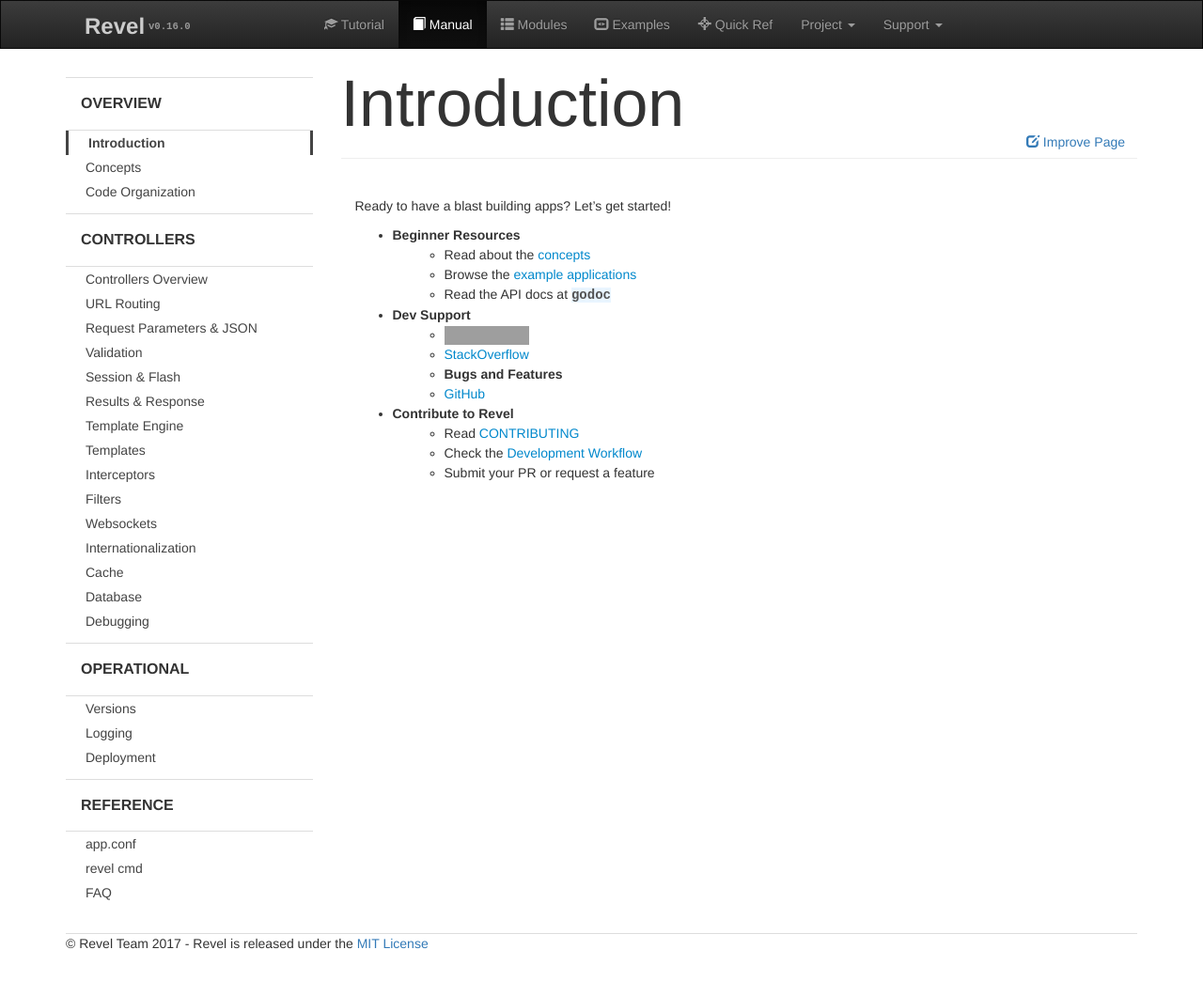
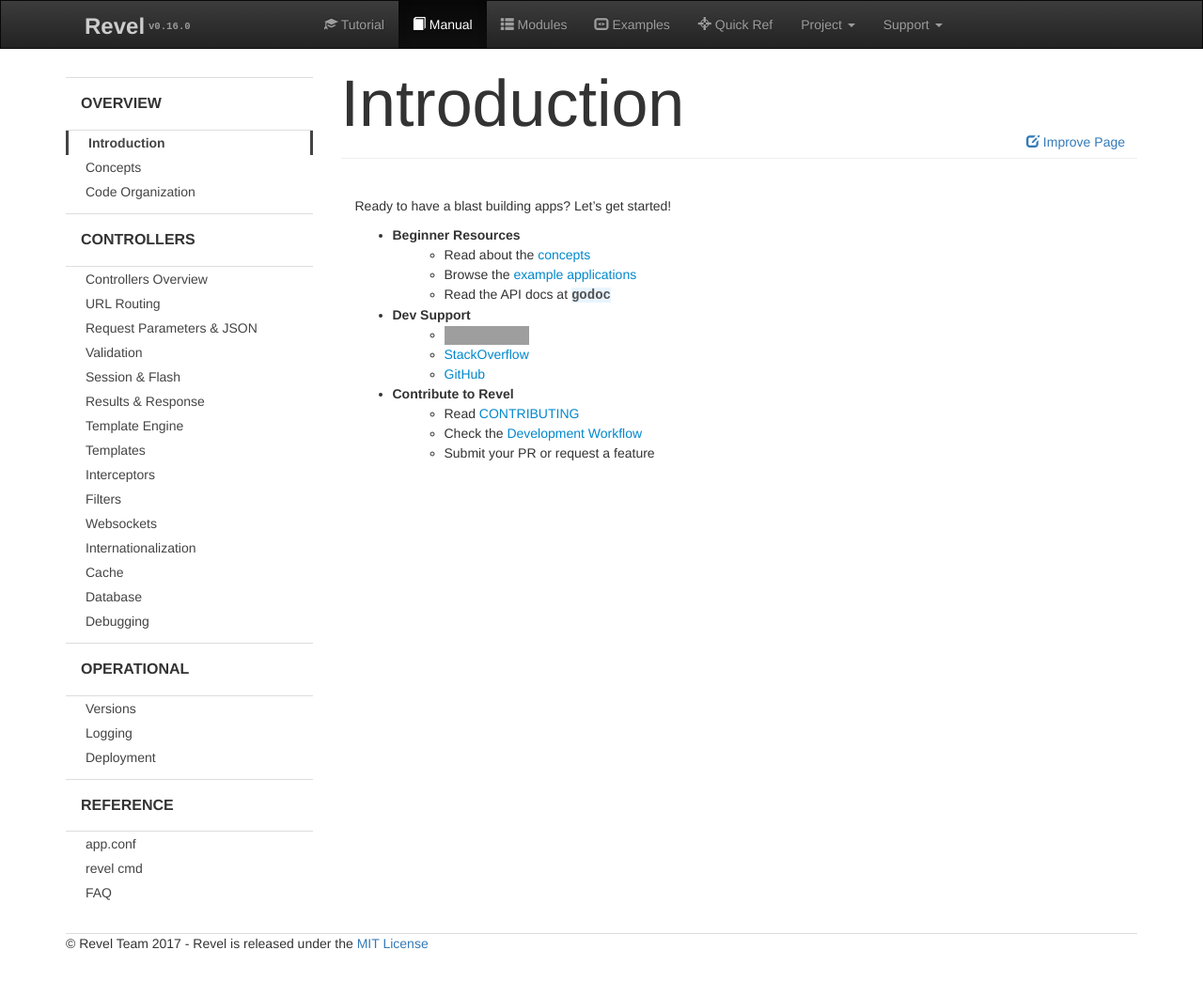
Before and after one commit to revel/revel.github.io, a Jekyll site: the page built from manual/index.md, in a window 1280 px wide. Shown: the whole page at 94% size. Built offline with Jekyll 4.4.1, drawn with Linux system fonts in a browser that asks for light colours; nearby versions of some CDN libraries; grey boxes are pictures that could not be loaded.

Commit message:
Update index.md

```diff
--- a/manual/index.md
+++ b/manual/index.md
@@ -12,7 +12,6 @@ Ready to have a blast building apps? Let's get started!
 - **Dev Support**
     - [![Gitter Chat](http://img.shields.io/badge/chat-online-brightgreen.svg)](https://gitter.im/revel/community)
     - [StackOverflow](http://stackoverflow.com/questions/tagged/revel)
-    - **Bugs and Features**
     - [GitHub](https://github.com/revel/revel/issues)
 - **Contribute to Revel**
     - Read [CONTRIBUTING](https://github.com/revel/revel/blob/master/CONTRIBUTING.md)
```
